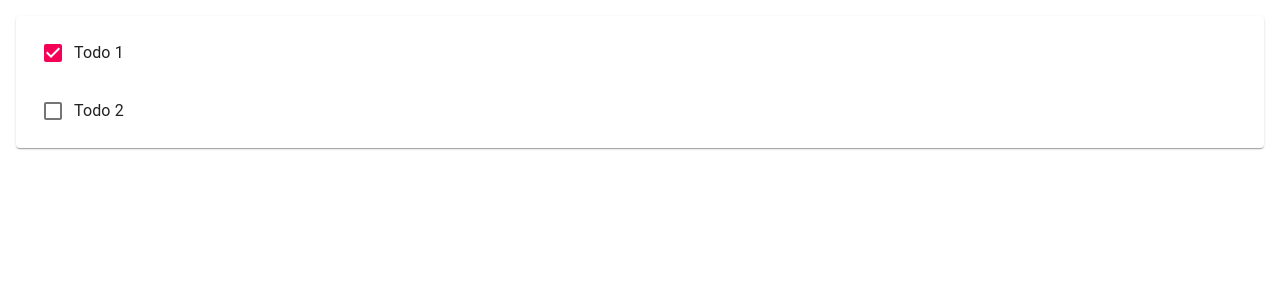
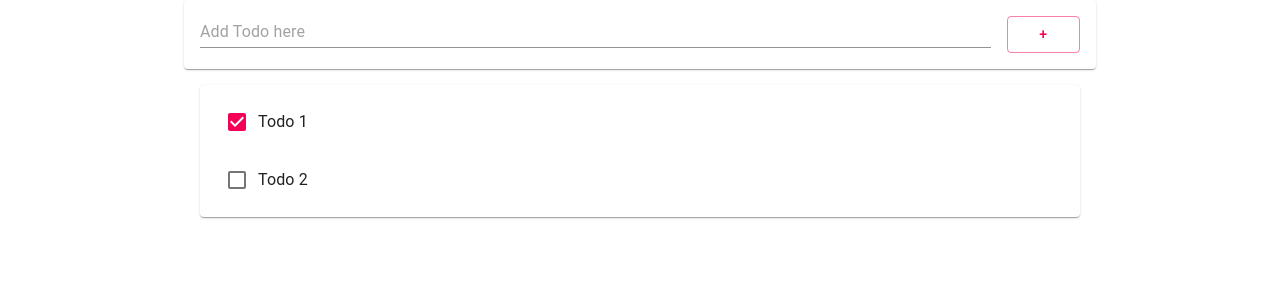
Before and after one commit to yelim1215/WebKIT, a React (Create React App) app: page / in a window 1280 px wide. Shown: the top 300 px of the page. Built offline with nearby package versions, Linux system fonts and the light colour scheme.

Commit message:
10. React 이벤트 핸들러로 목록 추가하기

```diff
--- /dev/null
+++ b/src/AddTodo.js
@@ -0,0 +1,57 @@
+import React from "react";
+import { TextField, Paper, Button, Grid } from "@material-ui/core";
+
+class AddTodo extends React.Component {
+    constructor(props) {
+        super(props);
+            this.state = {item:{title: ""}};
+            this.add = props.add; // props의 함수를 this.add 에 연결, props에는 상위 컴포넌트(App.js)의 함수, 매개변수가 들어있음.
+    }
+    onInputChange = (e) => {
+        const thisItem = this.state.item;
+        thisItem.title = e.target.value;
+        this.setState({item: thisItem});
+        console.log(thisItem);
+    }
+
+    onButtonClick = () => {
+        this.add(this.state.item);
+        this.setState({item: {title: ""}}); // text 값을 추가하고 입력 필드는 초기화시킨다.
+    }
+
+    enterKeyEventHandler = (e) => {
+        if (e.key == 'Enter') {
+            this.onButtonClick();
+        }
+    }
+
+    render () {
+        return (
+            <Paper style={{margine: 16, padding: 16}}>
+                <Grid container>
+                    <Grid xs = {11} md={11} item style={{paddingRight: 16}}>
+                        <TextField
+                        placeholder="Add Todo here"
+                        fullWidth
+                        onChange={this.onInputChange}
+                        value = {this.state.item.title}
+                        onKeyPress = {this.enterKeyEventHandler}
+                        />
+                    </Grid>
+                    <Grid xs = {1} md = {1} item>
+                        <Button
+                        fullWidth
+                        color = "secondary"
+                        variant = "outlined"
+                        onClick = {this.onButtonClick}
+                        >
+                            +
+                        </Button>
+                    </Grid>
+                </Grid>
+            </Paper>
+        );
+    }
+}
+
+export default AddTodo;
--- a/src/App.js
+++ b/src/App.js
@@ -1,6 +1,7 @@
 import React from 'react';
 import Todo from './Todo';
-import {Paper, List} from "@material-ui/core";
+import AddTodo from './AddTodo';
+import {Paper, List, Container} from "@material-ui/core";
 import './App.css';
 
 class App extends React.Component {
@@ -13,6 +14,16 @@
       ],
     };
   }
+  // (1) add 함수 추가
+  add = (item) => {
+    const thisItems = this.state.items;
+    item.id = "ID-" + thisItems.length; // key를 위한 id 추가
+    item.done = false;
+    thisItems.push(item);
+    this.setState({items: thisItems}); // update state
+    console.log("items: ", this.state.items);
+  }
+
   render(){
     // todoItems에 this.state.items.length 가 0보다 크다면 true 이므로 && 뒤에 값을 넘겨준다.
     // todoItem = this.state.items.length > 0 ? (<Paper></Paper>):""; 이렇게 해도 같은 결과이다. 조건선택문 ? ternary operator
@@ -26,8 +37,15 @@
       </Paper>
     );
 
-    // 생성된 컴포넌트 JSX를 리턴한다.
-      return <div className="App">{todoItems}</div>;
+    // (2) add 함수 연결
+    return (
+      <div className='App'>
+        <Container maxWidth="md">
+          <AddTodo add = {this.add} />
+          <div className = "TodoList">{todoItems}</div>
+        </Container>
+      </div>
+    );
   }
 }
 
```
